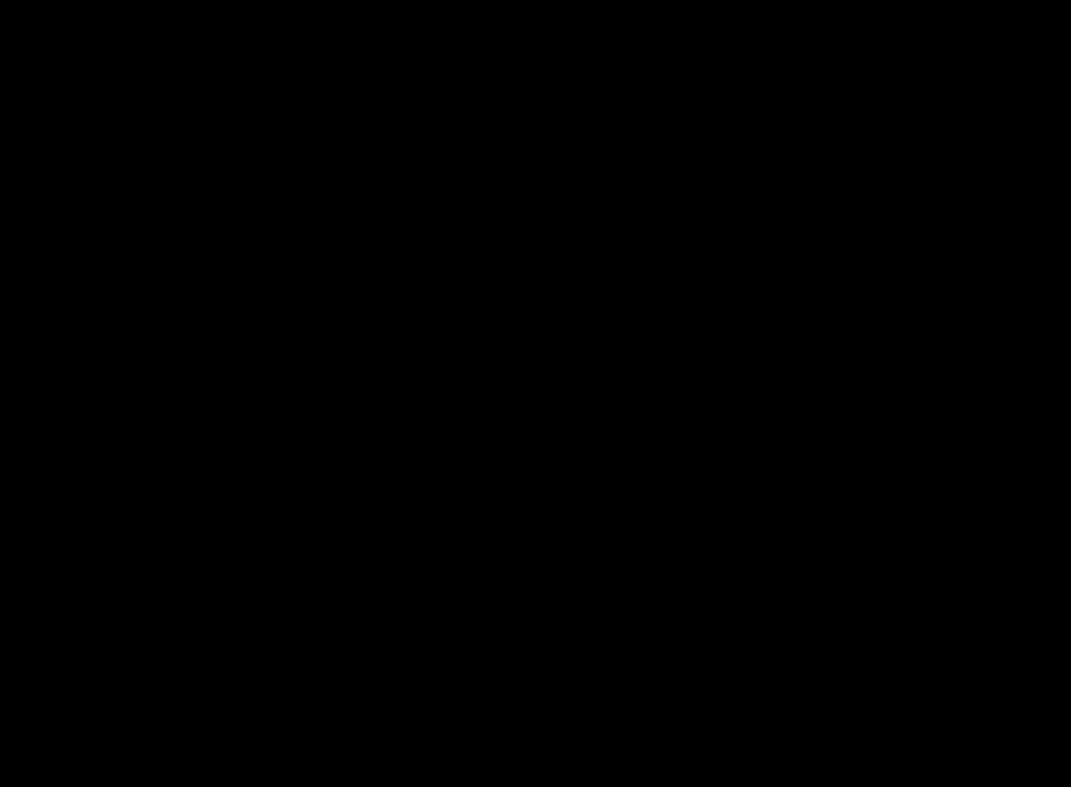
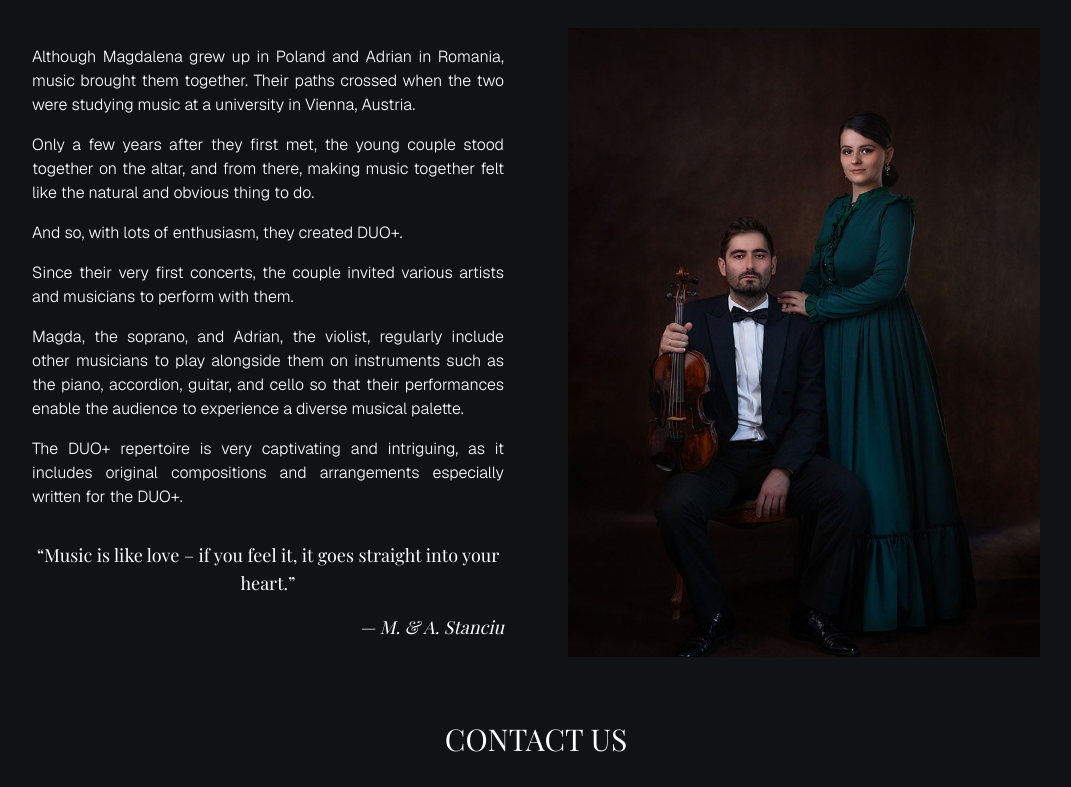
Before and after one commit to HeatGub/Adrian-site, a Next.js app: page /en/duo in a window 1280 px wide. Before the commit this address had no page. Shown: the part 980-1767 px from the top of the page, without its empty margins (104-1175 px from the left). Before the commit the page ends 800 px from the top, so only its background shows below. Built offline with nearby package versions, Linux system fonts and the light colour scheme; a web font is replaced by a local one.

Commit message:
Implement duo page

```diff
--- /dev/null
+++ b/src/app/en/duo/page.tsx
@@ -0,0 +1,70 @@
+export const metadata = {
+  title: "Home",
+  description: "Official website of Adrian Stanciu",
+  alternates: {
+    canonical: "/en",
+    languages: {
+      pl: "/pl",
+    },
+  },
+};
+
+import { HeroPhoto } from "@/components/HeroPhoto";
+import { ContactForm } from "@/components/ContactForm";
+import { ImageTextBlock } from "@/components/ImageTextBlock";
+import { Container } from "@/components/Container";
+
+export default function ENPage() {
+  return (
+    <>
+      <HeroPhoto src="/images/naglowek3.jpg" alt="test" overlayText="DUO+" />
+      <main className="bg-(--bg-secondary) py-4">
+        <Container>
+          <ImageTextBlock
+            imageSrc="/images/DUO2zm.jpg"
+            imageAlt="duo+"
+            imageSide="right"
+          >
+            <div className="space-y-4 font-(family-name:--font-secondary) font-light">
+              <p>
+                Although Magdalena grew up in Poland and Adrian in Romania,
+                music brought them together. Their paths crossed when the two
+                were studying music at a university in Vienna, Austria.
+              </p>
+              <p>
+                Only a few years after they first met, the young couple stood
+                together on the altar, and from there, making music together
+                felt like the natural and obvious thing to do.
+              </p>
+              <p>And so, with lots of enthusiasm, they created DUO+.</p>
+              <p>
+                Since their very first concerts, the couple invited various
+                artists and musicians to perform with them.
+              </p>
+              <p>
+                Magda, the soprano, and Adrian, the violist, regularly include
+                other musicians to play alongside them on instruments such as
+                the piano, accordion, guitar, and cello so that their
+                performances enable the audience to experience a diverse musical
+                palette.
+              </p>
+              <p>
+                The DUO+ repertoire is very captivating and intriguing, as it
+                includes original compositions and arrangements especially
+                written for the DUO+.
+              </p>
+              <p className="pt-4 text-lg text-center font-(family-name:--font-primary) font-light">
+                “Music is like love – if you feel it, it goes straight into your
+                heart.”
+              </p>
+              <p className="text-lg font-(family-name:--font-primary) text-right italic">
+                — M. & A. Stanciu
+              </p>
+            </div>
+          </ImageTextBlock>
+        </Container>
+        <ContactForm language="en" header="CONTACT US" />
+      </main>
+    </>
+  );
+}
--- /dev/null
+++ b/src/app/pl/duo/page.tsx
@@ -0,0 +1,69 @@
+export const metadata = {
+  title: "Home",
+  description: "Official website of Adrian Stanciu",
+  alternates: {
+    canonical: "/en",
+    languages: {
+      pl: "/pl",
+    },
+  },
+};
+
+import { HeroPhoto } from "@/components/HeroPhoto";
+import { ContactForm } from "@/components/ContactForm";
+import { ImageTextBlock } from "@/components/ImageTextBlock";
+import { Container } from "@/components/Container";
+
+export default function PLPage() {
+  return (
+    <>
+      <HeroPhoto src="/images/naglowek3.jpg" alt="test" overlayText="DUO+" />
+      <main className="bg-(--bg-secondary) py-4">
+        <Container>
+          <ImageTextBlock
+            imageSrc="/images/DUO2zm.jpg"
+            imageAlt="duo+"
+            imageSide="right"
+          >
+            <div className="space-y-4 font-(family-name:--font-secondary) font-light">
+              <p>
+                Choć Magdalena pochodzi z Polski, a Adrian z Rumunii, to jednak
+                ich drogi się zeszły. Muzycy poznali się w Wiedniu, gdzie oboje
+                studiowali.
+              </p>
+              <p>
+                Jakiś czas po pierwszym spotkaniu młodzi ludzie stanęli na
+                ślubnym kobiercu, więc i wspólne muzykowanie stało się czymś
+                oczywistym.
+              </p>
+              <p>Powstanie DUO+ było rzeczą naturalną.</p>
+              <p>
+                Małżeństwo bowiem już od początków wspólnego koncertowania
+                zapraszało do współpracy różnych artystów.
+              </p>
+              <p>
+                Sopranistka i altowiolista występują z towarzyszeniem takich
+                instrumentów jak na przykład fortepian, akordeon, gitara czy
+                wiolonczela, umożliwiając publiczności delektowanie się różnymi
+                paletami kolorystycznymi muzyki.
+              </p>
+              <p>
+                Repertuar DUO+ jest bardzo ciekawy i niepowtarzalny, a znajdują
+                się w nim zarówno oryginalnie skomponowane, jak i zaaranżowane
+                specjalnie dla muzyków utwory.
+              </p>
+              <p className="pt-4 text-lg text-center font-(family-name:--font-primary) font-light">
+                „Z Muzyką jest jak z Miłością – jeśli ją poczujesz, trafi prosto
+                do twojego serca.”
+              </p>
+              <p className="text-lg font-(family-name:--font-primary) text-right italic">
+                — M. & A. Stanciu
+              </p>
+            </div>
+          </ImageTextBlock>
+        </Container>
+        <ContactForm language="pl" header="SKONTAKTUJ SIĘ Z NAMI" />
+      </main>
+    </>
+  );
+}
--- a/src/components/ImageTextBlock.tsx
+++ b/src/components/ImageTextBlock.tsx
@@ -25,7 +25,7 @@ export function ImageTextBlock({
   return (
     <div
       className={`
-        flex flex-col md:flex-row items-center gap-10 md:gap-16 py-8
+        flex flex-col md:flex-row items-center gap-4 md:gap-10 lg:gap-16 py-8
         ${!imageFirst ? "md:flex-row-reverse" : ""}
         ${className}
       `}
```
Also changed, not shown: public/images/naglowek3.jpg (added).
